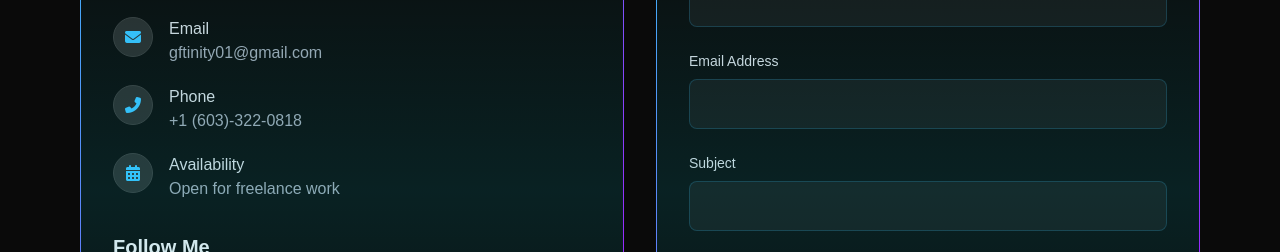
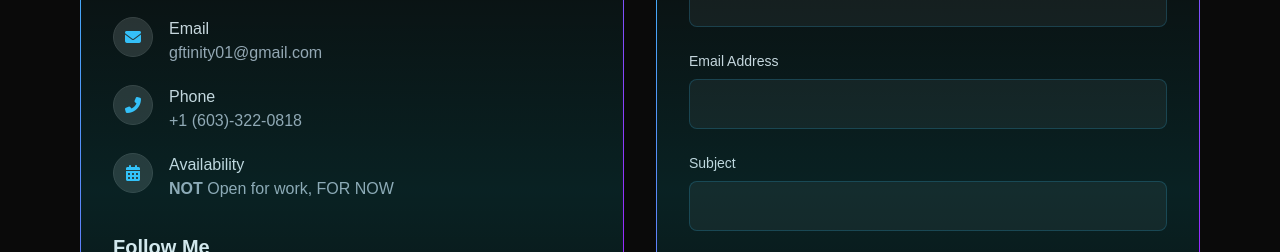
Before and after one commit to gcl140/gcl140.github.io, a plain HTML site: page index.html in a window 1280 px wide. Shown: the part 3208-3460 px from the top of the page. Drawn offline with nearby package versions, Linux system fonts and the light colour scheme; a web font is replaced by a local one.

Commit message:
Update availability status in index.html

```diff
--- a/index.html
+++ b/index.html
@@ -1279,7 +1279,7 @@
                 </div>
                 <div>
                   <h4 class="font-medium text-gray-300">Availability</h4>
-                  <p class="text-gray-400">Open for freelance work</p>
+                  <p class="text-gray-400"><b>NOT </b>Open for work, FOR NOW</p>
                 </div>
               </div>
             </div>
```
